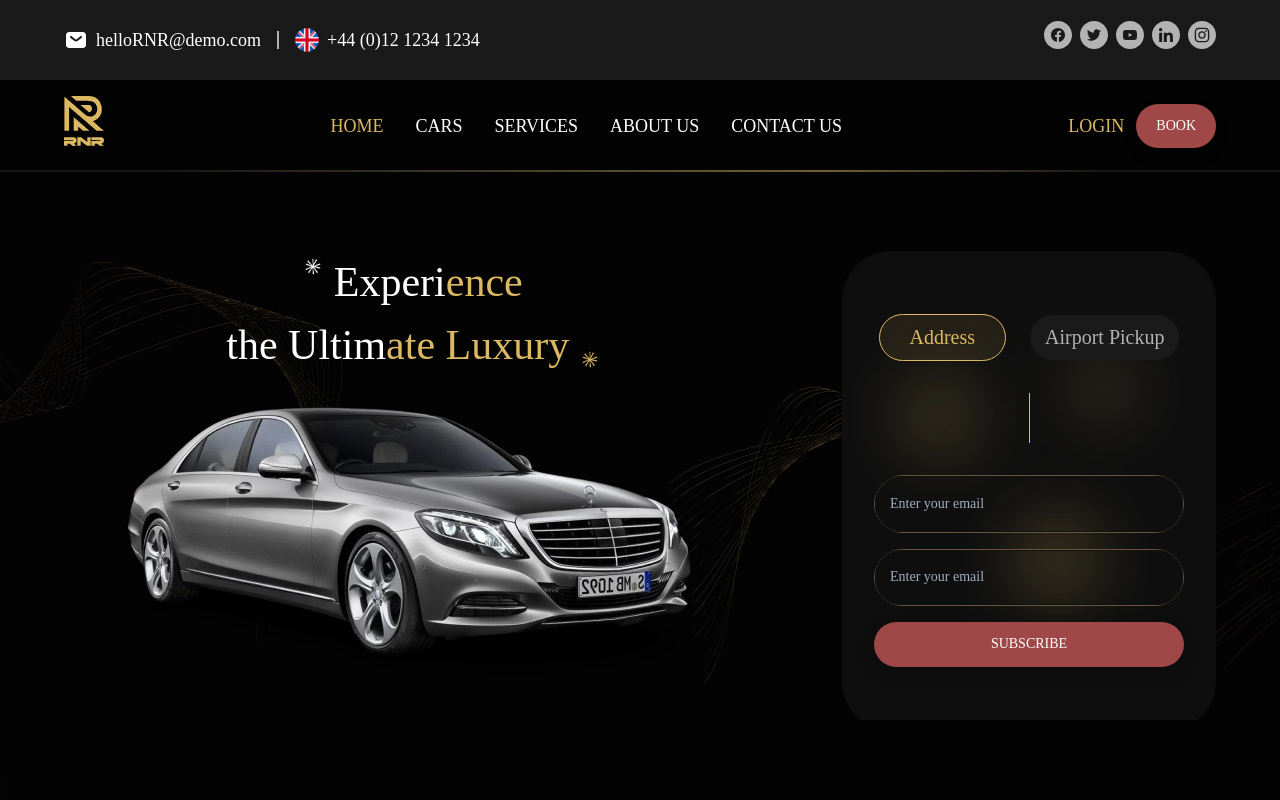
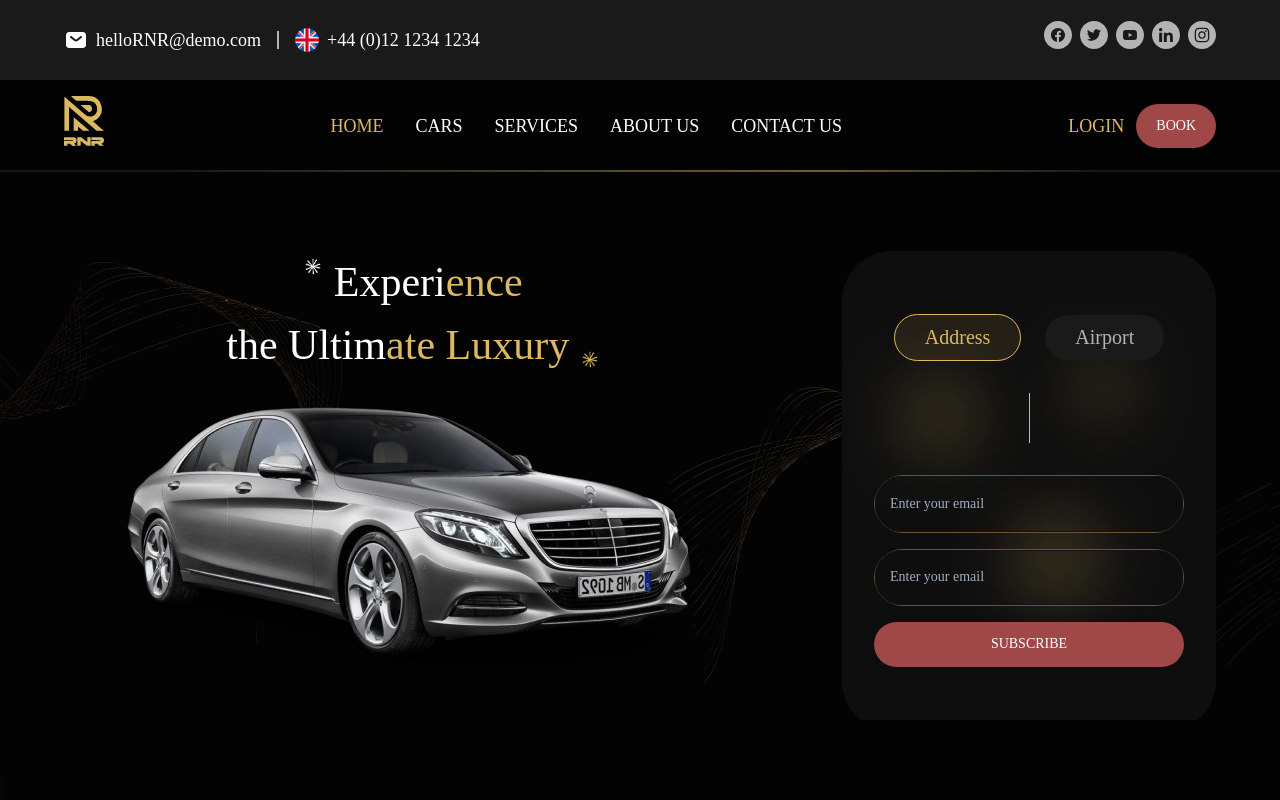
Before and after one commit to ProfiecientGroup/rnr-website, a Next.js app: page / in a window 1280 px wide. Shown: the top 800 px of the page. Built offline with nearby package versions, Linux system fonts and the light colour scheme.

Commit message:
some changes in booking

```diff
--- a/src/pages/_document.tsx
+++ b/src/pages/_document.tsx
@@ -14,7 +14,7 @@ const Document = () => {
           }}
         ></script>
       </Head>
-      <body>
+      <body style={{backgroundColor:"black"}}>
         <noscript>
           <iframe
             src="https://www.googletagmanager.com/ns.html?id=GTM-TMBHXMN"
--- a/src/pages/index.tsx
+++ b/src/pages/index.tsx
@@ -7,7 +7,6 @@ const Home: NextPage = () => {
     return (
       <Head>
         <link rel="canonical" href="https://rnr.com/" />
-
       </Head>
     );
   };
--- a/src/screens/Home/HomeStyles.ts
+++ b/src/screens/Home/HomeStyles.ts
@@ -47,7 +47,7 @@ const HomeStyles = (theme: Theme) => {
     pickupBox: {
       width: "Fill (167px)px",
       height: "Fixed (60px)px",
-      padding: "10px 15px 10px 15px",
+      padding: "10px 30px 10px 30px",
       borderRadius: "25px",
       opacity: "0px",
       color: "#B3B3B3",
--- a/src/screens/Home/components/BannerSection.tsx
+++ b/src/screens/Home/components/BannerSection.tsx
@@ -133,7 +133,7 @@ const BannerSection = () => {
                 Address
               </Typography>
               <Typography sx={classes.pickupBox} variant="caption">
-                Airport Pickup
+                Airport
               </Typography>
             </Stack>
             <Box sx={classes.verticalLine}></Box>
--- a/src/theme/base/create-typography.ts
+++ b/src/theme/base/create-typography.ts
@@ -14,8 +14,10 @@ export const createTypography = (
       lineHeight: 1.5,
       fontFamily: "Jost",
       color: "#FFFFFF",
+      borderRadius: "25px",
       [`@media screen and (max-width: ${breakpoints.values.lg}px)`]: {
         fontSize: "1.06rem",
+        borderRadius: "25px",
       },
     },
     body2: {
@@ -26,6 +28,7 @@ export const createTypography = (
       color: "#FFFFFF",
       [`@media screen and (max-width: ${breakpoints.values.md}px)`]: {
         fontSize: "0.775rem",
+        borderRadius: "25px",
       },
     },
     button: {
```
